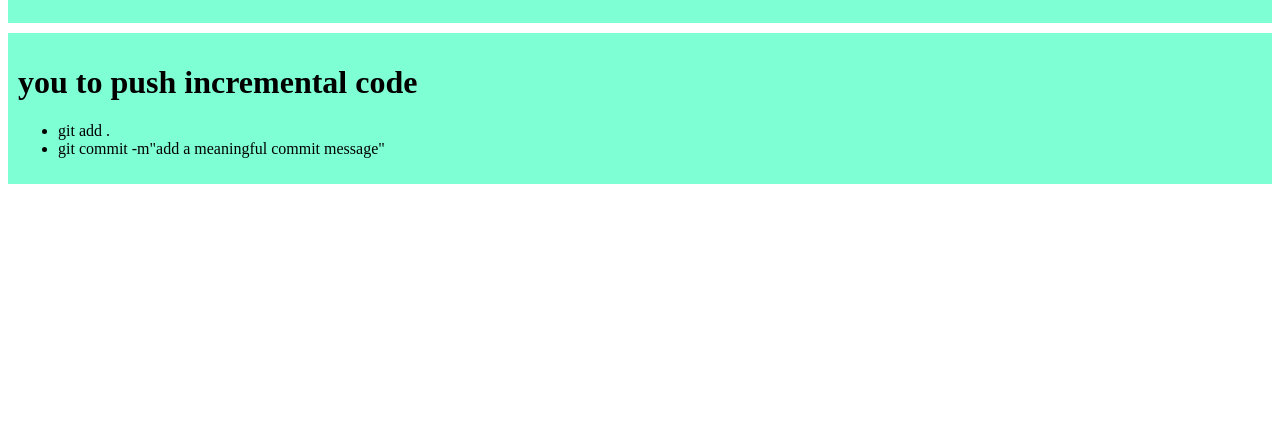
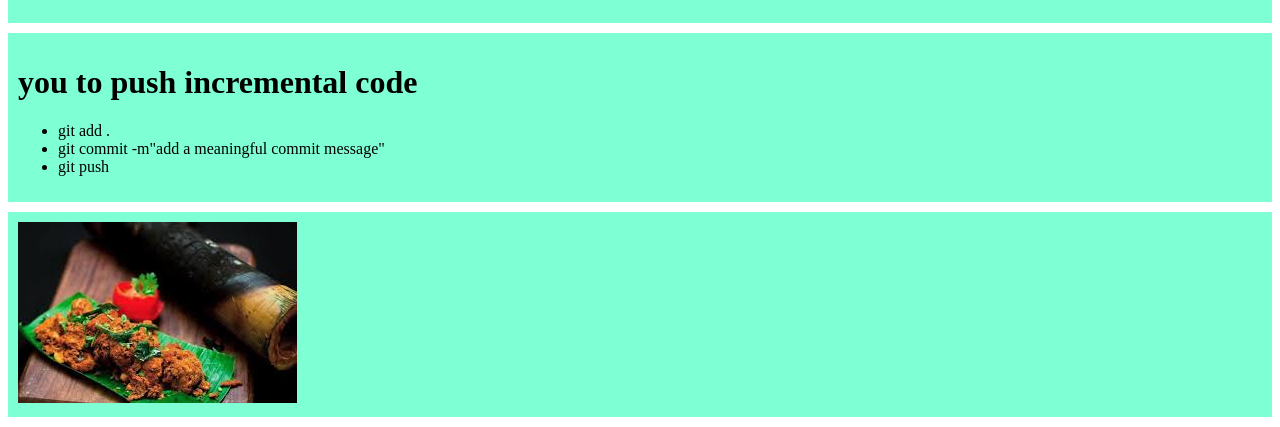
Before and after one commit to TNIHAD/my-simple-website, a plain HTML site: page index.html in a window 1280 px wide. Shown: the part 645-1072 px from the top of the page. Before the commit the page ends 839 px from the top, so only its background shows below. Drawn offline with Linux system fonts and the light colour scheme.

Commit message:
added a picture of bamboo chicken

```diff
--- a/index.html
+++ b/index.html
@@ -27,7 +27,11 @@
         <ul>
             <li>git add .</li>
             <li>git commit -m"add a meaningful commit message"</li>
+            <li>git push</li>
         </ul>
+    </div>
+    <div>
+        <img src="images/download.jpeg" alt="bamboo chicken">
     </div>
 
 </body>
```
Also changed, not shown: images/20201230_133343_0000.png (added), images/download.jpeg (added), 1 other file.
